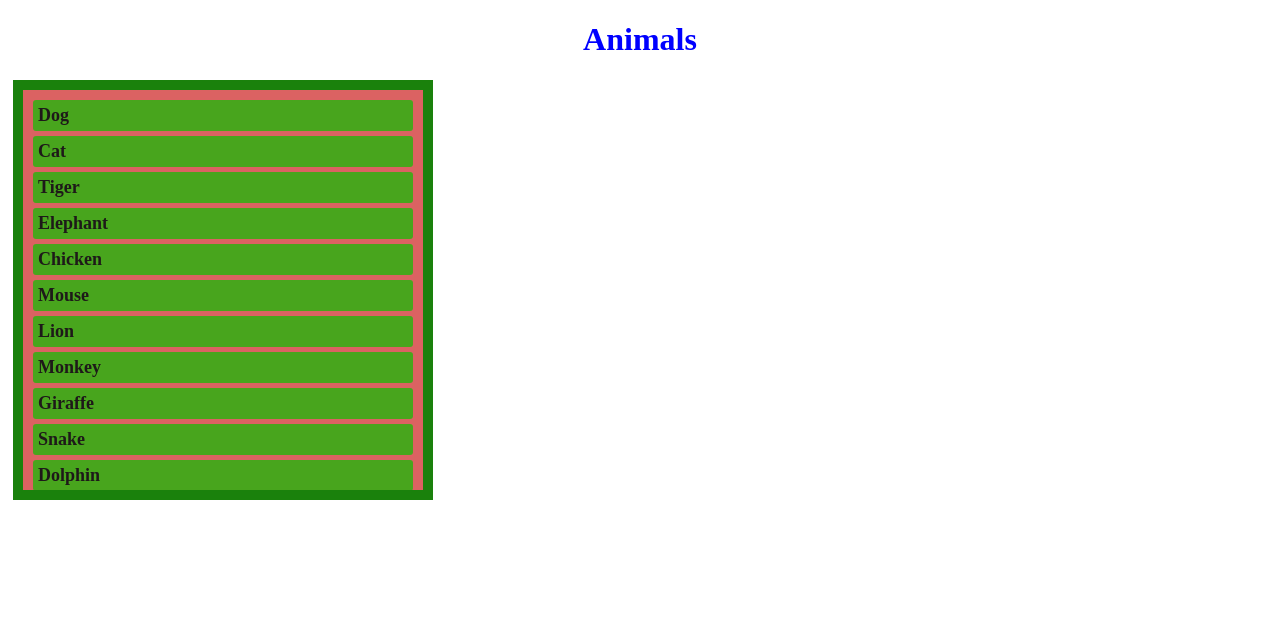
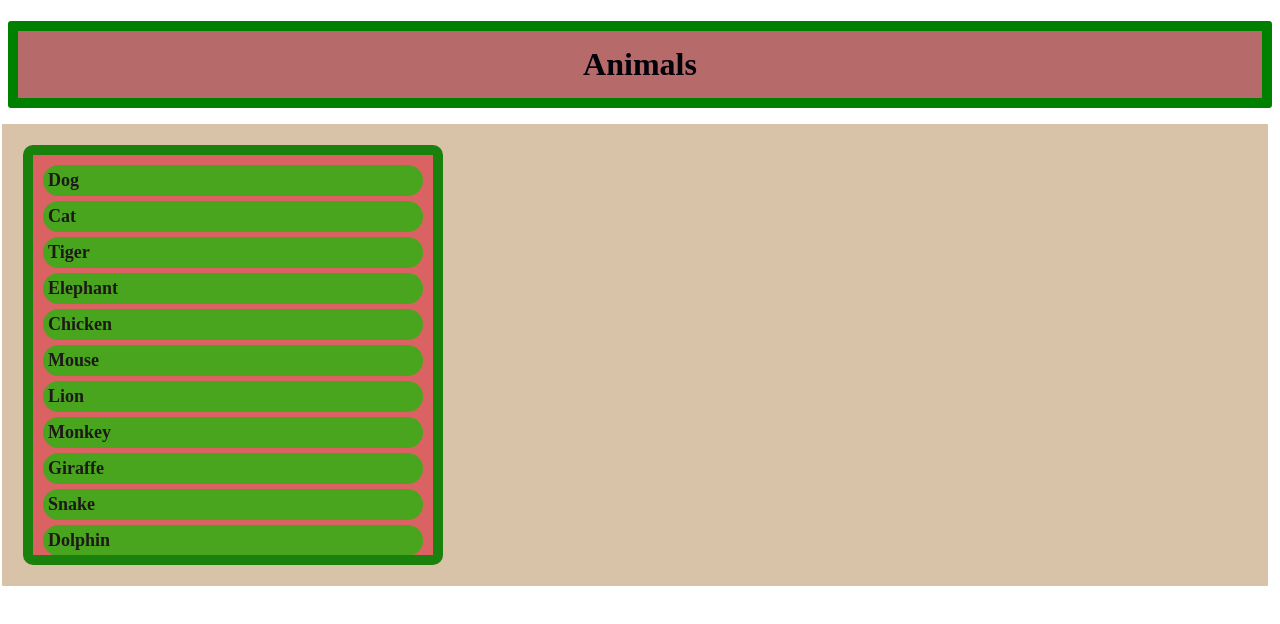
Before and after one commit to Andrej300/Javascript_animalfact_project, a Vue app: page / in a window 1280 px wide. Shown: the top 624 px of the page. Built offline with nearby package versions, Linux system fonts and the light colour scheme.

Commit message:
more css

```diff
--- a/src/App.vue
+++ b/src/App.vue
@@ -1,4 +1,4 @@
-<template>
+<template lang ="html">
   <div>
    <h1> Animals </h1>
   <div class="app">
@@ -47,26 +47,43 @@ export default {
 
 
 mounted () {
-  eventBus.$on('selected-animal',(animal)=> {
+  // fetch('https://dog.ceo/api/breeds/image/random')
+  //   .then(res => res.json())
+  //   .then(animals => this.animals = animals)
+
+    eventBus.$on('selected-animal',(animal)=> {
     this.selectedAnimal = animal
+
   })
 }
+
+
 }
+
 </script>
 
 <style lang="css" scoped>
   h1 {
     text-align: center;
-    color:blue;
+    color:rgb(1, 1, 10);
+    background-color:rgb(182, 106, 106);
+    padding:15px;
+    border:10px solid green;
+    border-radius:3px;
   }
   .app {
-    /* background-color: black; */
+    background-color: rgb(216, 195, 168);
+    padding:1px;
+    /* border: 10px solid rgb(223, 147, 147); */
+    border-radius:1px;
     display: flex;
     justify-content: space-between;
     width: 100%;
-    margin: 5px;
+    margin: -6px;
+
 
   }
 
 
+
 </style>
--- a/src/components/AnimalDetail.vue
+++ b/src/components/AnimalDetail.vue
@@ -35,6 +35,8 @@ export default {
     color: rgb(13, 14, 13);
     padding: 10px;
     border: 10px solid rgb(59, 138, 34);
+    border-radius: 10px;
+    margin:20px
   }
 
   #detailWrapper {
--- a/src/components/AnimalsList.vue
+++ b/src/components/AnimalsList.vue
@@ -25,6 +25,8 @@ export default {
     width: 400px;
     overflow-y: scroll;
     border: 10px solid rgb(26, 129, 12);
+    border-radius: 10px;
+    margin: 20px;
   }
 
   #animalsList ul {
--- a/src/components/ListComponent.vue
+++ b/src/components/ListComponent.vue
@@ -28,7 +28,7 @@ li {
     color: rgb(30, 25, 25);
     font-weight: bold;
     transition: 0.1s all ease-in;
-    border-radius: 3px;
+    border-radius: 300px;
   }
 
   li:hover {
```
